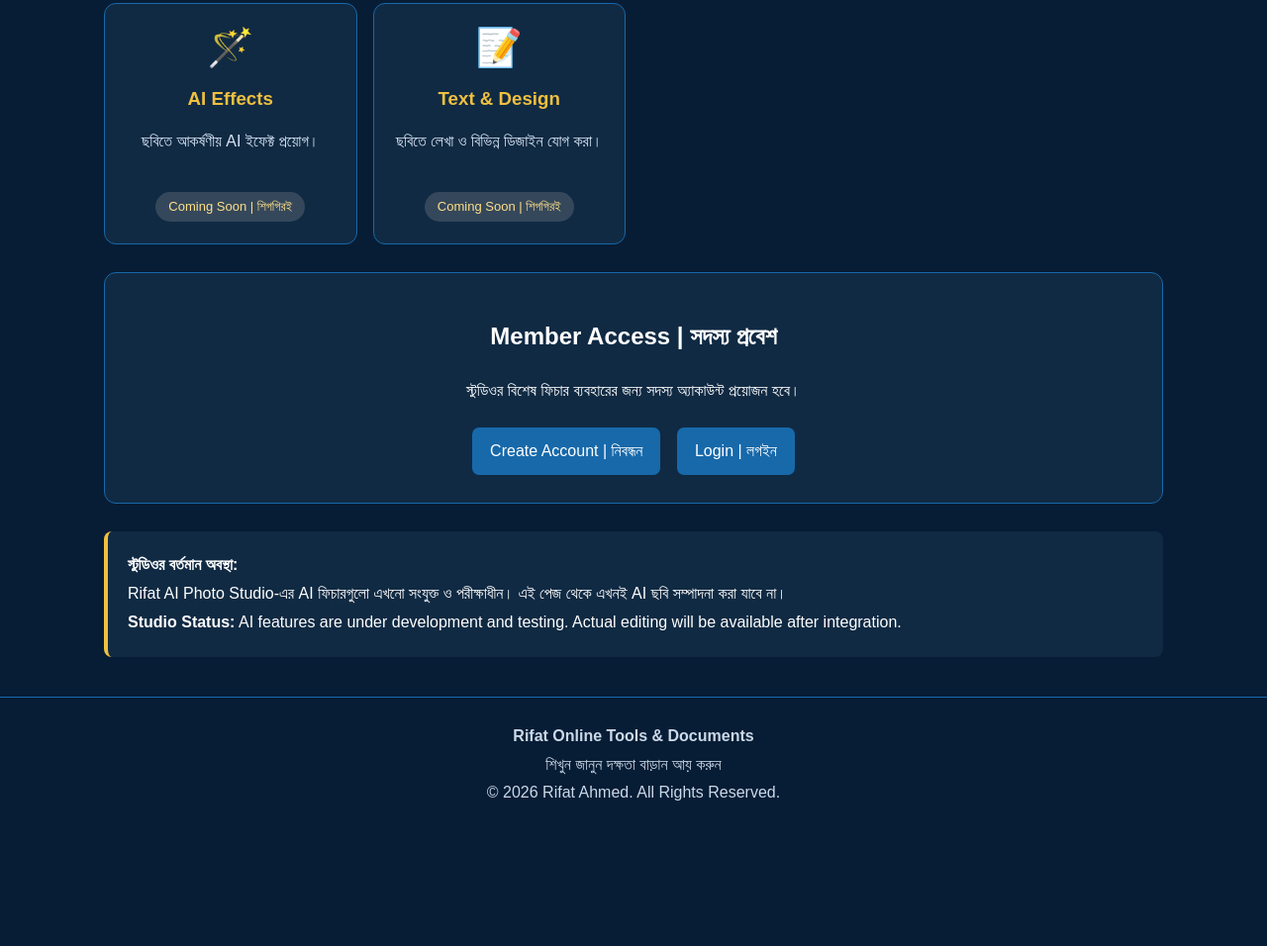
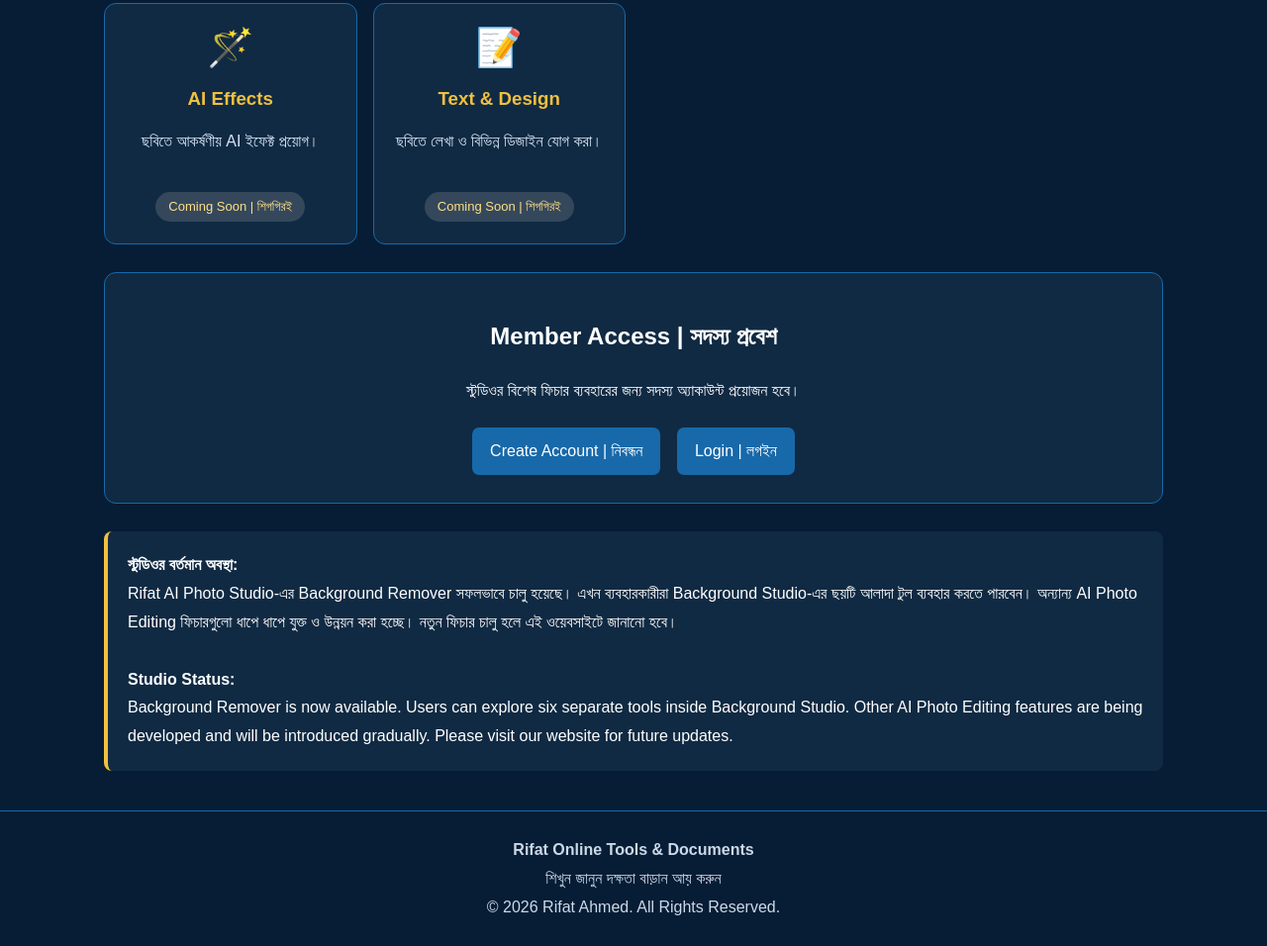
Before and after one commit to rifatahmedbogra-png/rifat-ahmed-website, a plain HTML site: page tools/photo-editor.html in a window 1280 px wide. Shown: the part 1689-2645 px from the top of the page at 99% size. Before the commit the page ends 2530 px from the top, so only its background shows below. Drawn offline with Linux system fonts and the light colour scheme.

Commit message:
Update photo-editor.html

```diff
--- a/tools/photo-editor.html
+++ b/tools/photo-editor.html
@@ -117,8 +117,20 @@ Open Background Studio ↗
 
 <div class="notice">
 <strong>স্টুডিওর বর্তমান অবস্থা:</strong><br>
-Rifat AI Photo Studio-এর AI ফিচারগুলো এখনো সংযুক্ত ও পরীক্ষাধীন। এই পেজ থেকে এখনই AI ছবি সম্পাদনা করা যাবে না।<br>
-<strong>Studio Status:</strong> AI features are under development and testing. Actual editing will be available after integration.
+
+Rifat AI Photo Studio-এর Background Remover সফলভাবে চালু হয়েছে।
+এখন ব্যবহারকারীরা Background Studio-এর ছয়টি আলাদা টুল ব্যবহার করতে পারবেন।
+অন্যান্য AI Photo Editing ফিচারগুলো ধাপে ধাপে যুক্ত ও উন্নয়ন করা হচ্ছে।
+নতুন ফিচার চালু হলে এই ওয়েবসাইটে জানানো হবে।
+
+<br><br>
+
+<strong>Studio Status:</strong><br>
+
+Background Remover is now available.
+Users can explore six separate tools inside Background Studio.
+Other AI Photo Editing features are being developed and will be introduced gradually.
+Please visit our website for future updates.
 </div>
 
 </main>
```
